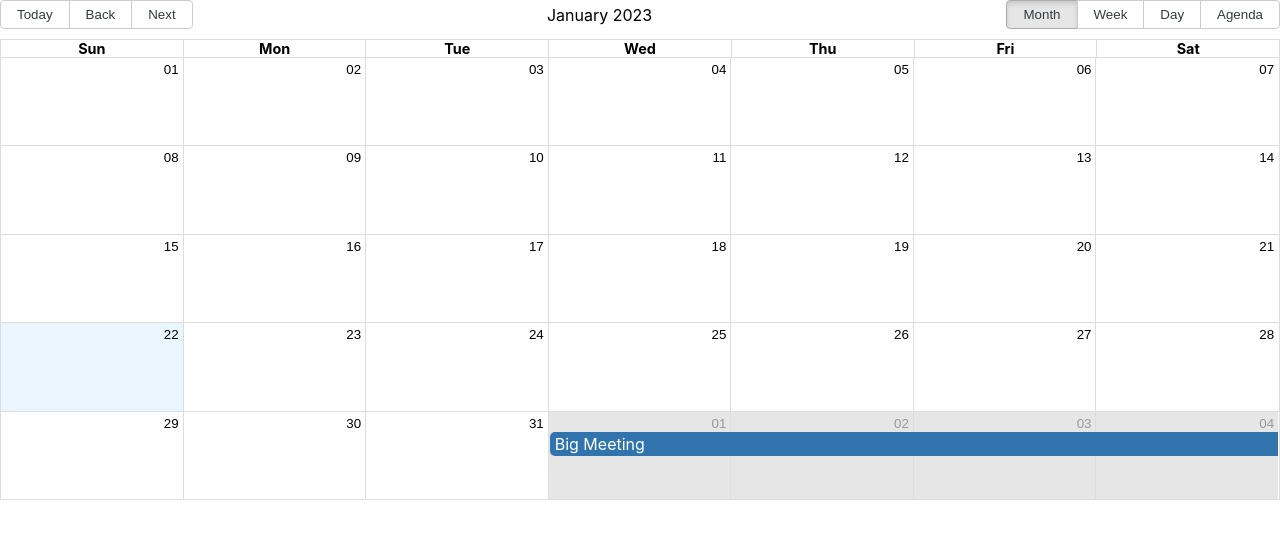
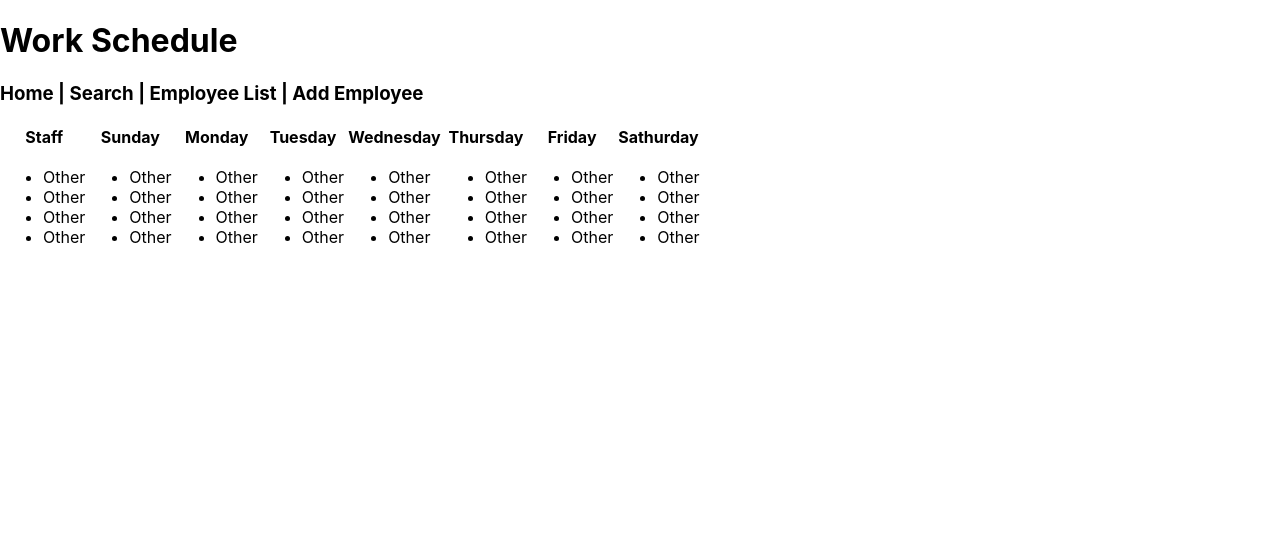
Before and after one commit to jsoto007/work-schedule, a React (Create React App) app: page / in a window 1280 px wide. Shown: the top 538 px of the page. Built offline with nearby package versions, Linux system fonts and the light colour scheme.

Commit message:
version 2

```diff
--- a/src/App.js
+++ /dev/null
@@ -1,55 +0,0 @@
-import React, { useState } from "react"
-import { Calendar, dateFnsLocalizer } from "react-big-calendar";
-import "react-big-calendar/lib/css/react-big-calendar.css"
-import format from "date-fns/format";
-import parse from "date-fns/parse";
-import startOfWeek from "date-fns/startOfWeek";
-import getDay from "date-fns/getDay";
-import DatePicker from "react-datepicker"
-import './App.css';
-
-
-const locales = {
-  "en-US": require("date-fns/locale/en-US")
-}
-const localizer = dateFnsLocalizer({
-  format,
-  parse,
-  startOfWeek,
-  getDay,
-  locales
-
-})
-
-const events = [
-  {
-    title: "Big Meeting",
-    allDay: true,
-    start: new Date(2023,1,1),
-    end: new Date(2023,2,2)
-  },
-  {
-    title: "Other Big Meeting",
-    allDay: true,
-    start: new Date(2023,1,6),
-    end: new Date(2023,2,2)
-  }
-]
-
-function App() {
-  return (
-    <div className="App">
-
-    <Calendar
-      localizer={localizer}
-      events={events}
-      startAccessor="start"
-      endAccessor="end"
-      style={{height: 500}}
-    />
-
-    </div>
-  );
-}
-
-export default App;
--- /dev/null
+++ b/src/components/App.js
@@ -0,0 +1,18 @@
+import React, { useState } from "react"
+import EmployeeList from "./EmployeeList";
+import ScheduleCard from "./ScheduleCard";
+import Header from "./Header";
+
+
+
+function App() {
+  return (
+    <div className="App">
+      <Header />
+      <EmployeeList />
+      <ScheduleCard />
+    </div>
+  );
+}
+
+export default App;
--- /dev/null
+++ b/src/components/EmployeeList.js
@@ -0,0 +1,14 @@
+import React from "react";
+
+
+function EmployeeList() {
+
+    return (
+        <div>
+        </div>
+    )
+}
+
+
+
+export default EmployeeList;
--- /dev/null
+++ b/src/components/Header.js
@@ -0,0 +1,12 @@
+import React from "react";
+
+function Header() {
+    return (
+        <div>
+            <h1>Work Schedule</h1>
+            <h3>Home  |  Search   |   Employee List    |   Add Employee</h3>
+        </div>
+    )
+}
+
+export default Header;
--- /dev/null
+++ b/src/components/ScheduleCard.js
@@ -0,0 +1,97 @@
+import React from "react";
+
+function ScheduleCard() {
+
+  return (
+    <div class="grid-container">
+      <table>
+        <tr>
+          <th>Staff</th>
+          <th>Sunday</th>
+          <th>Monday</th>
+          <th>Tuesday</th>
+          <th>Wednesday</th>
+          <th>Thursday</th>
+          <th>Friday</th>
+          <th>Sathurday</th>
+        </tr>
+        <tr>
+          <td className="staff-list">
+            <ul>
+              <li>Other</li>
+              <li>Other</li>
+              <li>Other</li>
+              <li>Other</li>
+
+            </ul>
+          </td>
+          <td className="sunday-table">
+          <ul>
+              <li>Other</li>
+              <li>Other</li>
+              <li>Other</li>
+              <li>Other</li>
+
+            </ul>
+          </td>
+          <td className="monday-table">
+          <ul>
+              <li>Other</li>
+              <li>Other</li>
+              <li>Other</li>
+              <li>Other</li>
+
+            </ul>
+          </td>
+          <td className="tuesday-table">
+          <ul>
+              <li>Other</li>
+              <li>Other</li>
+              <li>Other</li>
+              <li>Other</li>
+            </ul>
+          </td>
+          <td className="wenesday-table">
+          <ul>
+              <li>Other</li>
+              <li>Other</li>
+              <li>Other</li>
+              <li>Other</li>
+            </ul>
+          </td>
+          <td className="thursday-table">
+          <ul>
+              <li>Other</li>
+              <li>Other</li>
+              <li>Other</li>
+              <li>Other</li>
+            </ul>
+          </td>
+          <td className="friday-table">
+          <ul>
+              <li>Other</li>
+              <li>Other</li>
+              <li>Other</li>
+              <li>Other</li>
+            </ul>
+          </td>
+          <td className="saturday-table">
+          <ul>
+              <li>Other</li>
+              <li>Other</li>
+              <li>Other</li>
+              <li>Other</li>
+            </ul>
+          </td>
+
+        </tr>
+
+
+
+      </table>
+
+    </div>
+  )
+}
+
+export default ScheduleCard;
--- a/src/index.js
+++ b/src/index.js
@@ -1,7 +1,7 @@
 import React from 'react';
 import ReactDOM from 'react-dom/client';
 import './index.css';
-import App from './App';
+import App from './components/App';
 import reportWebVitals from './reportWebVitals';
 
 const root = ReactDOM.createRoot(document.getElementById('root'));
```
